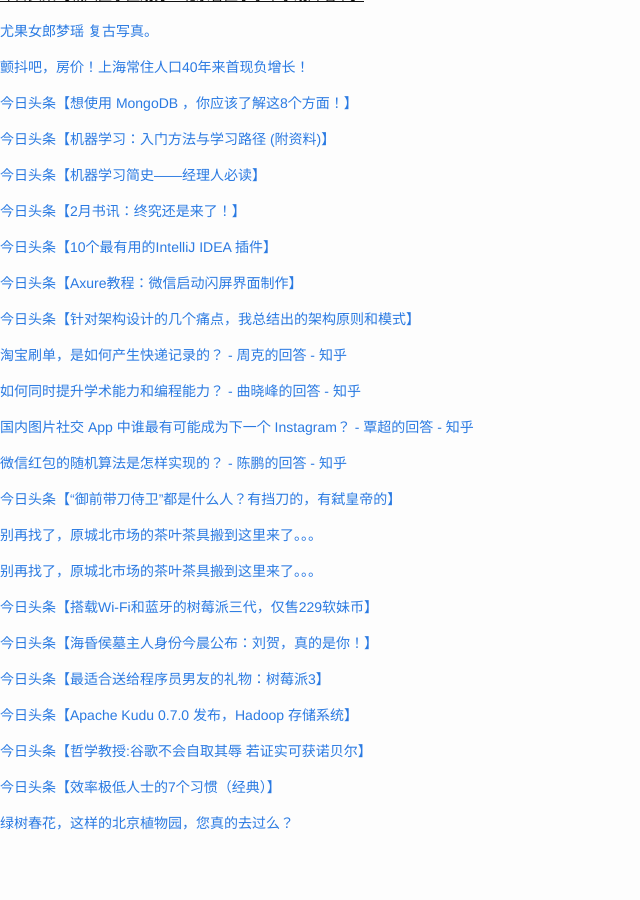
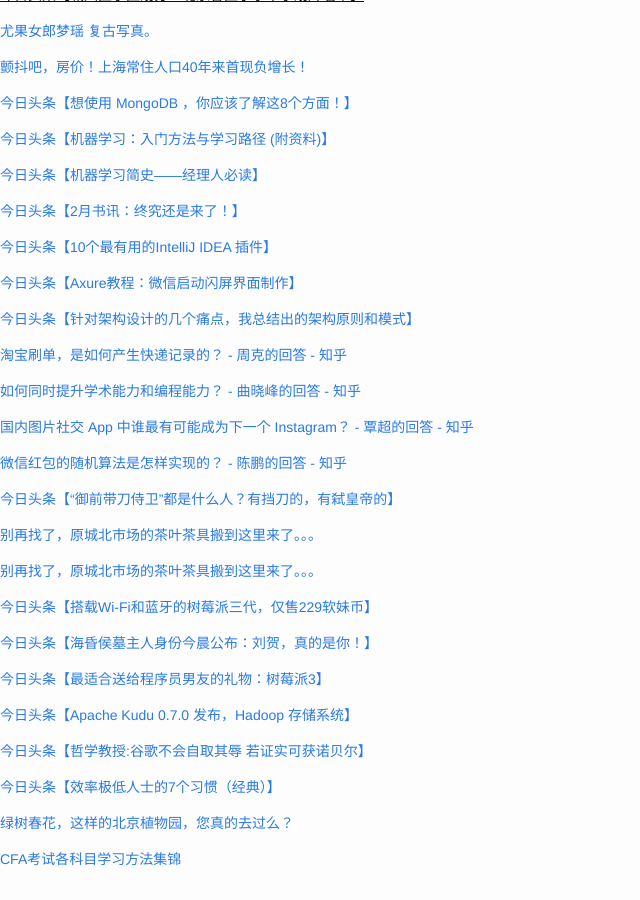
Before and after one commit to cnwarden/cnwarden.github.io, a Jekyll site: the page built from fav/index.md, in a window 1280 px wide and 900 px high, scrolled down 1518 px. Shown: the whole window, without its empty margins (0-640 px from the left). Built offline with Jekyll 4.4.1, drawn with Linux system fonts in a browser that asks for light colours; emoji names are drawn with the system emoji font; before the commit the page ends 2382 px from its top, so only the background shows below that.

Commit message:
auto commit

```diff
--- a/fav/index.md
+++ b/fav/index.md
@@ -132,3 +132,5 @@ title:  fav
 [今日头条【效率极低人士的7个习惯（经典）】](http://toutiao.com/item/6254304143863710210/?iid=3764603574&app=news_article&tt_from=android_share&utm_source=email&utm_medium=toutiao_android&utm_campaign=client_share)
 
 [绿树春花，这样的北京植物园，您真的去过么？](http://mp.weixin.qq.com/s?__biz=MjM5NDcxMTE2NA==&mid=406501018&idx=1&sn=614589d44c0281e310697ec90caeb53e&scene=0#wechat_redirect)
+
+[CFA考试各科目学习方法集锦](http://mp.weixin.qq.com/s?__biz=MjM5NTEzNjA2MA==&mid=403769055&idx=2&sn=af8b4bae7a9823b9af615d0340c99c58&scene=0#wechat_redirect)
```
